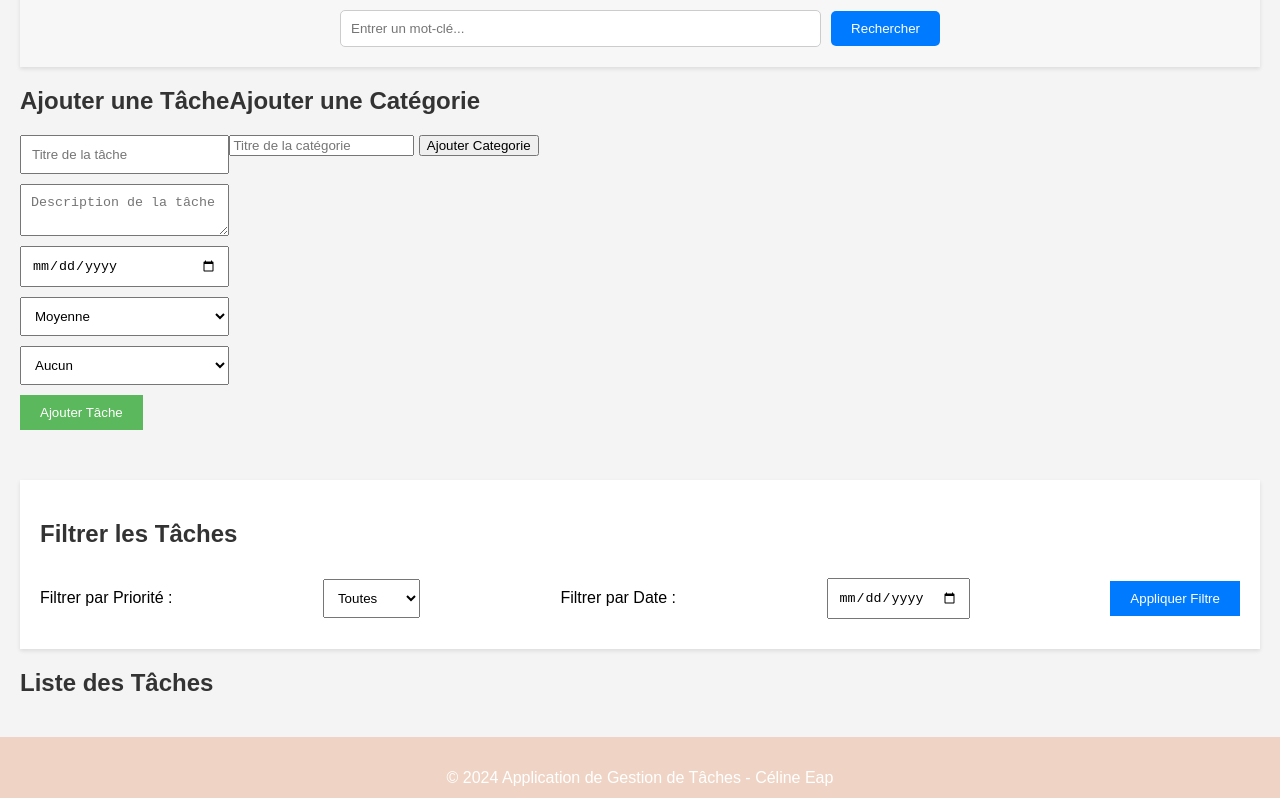
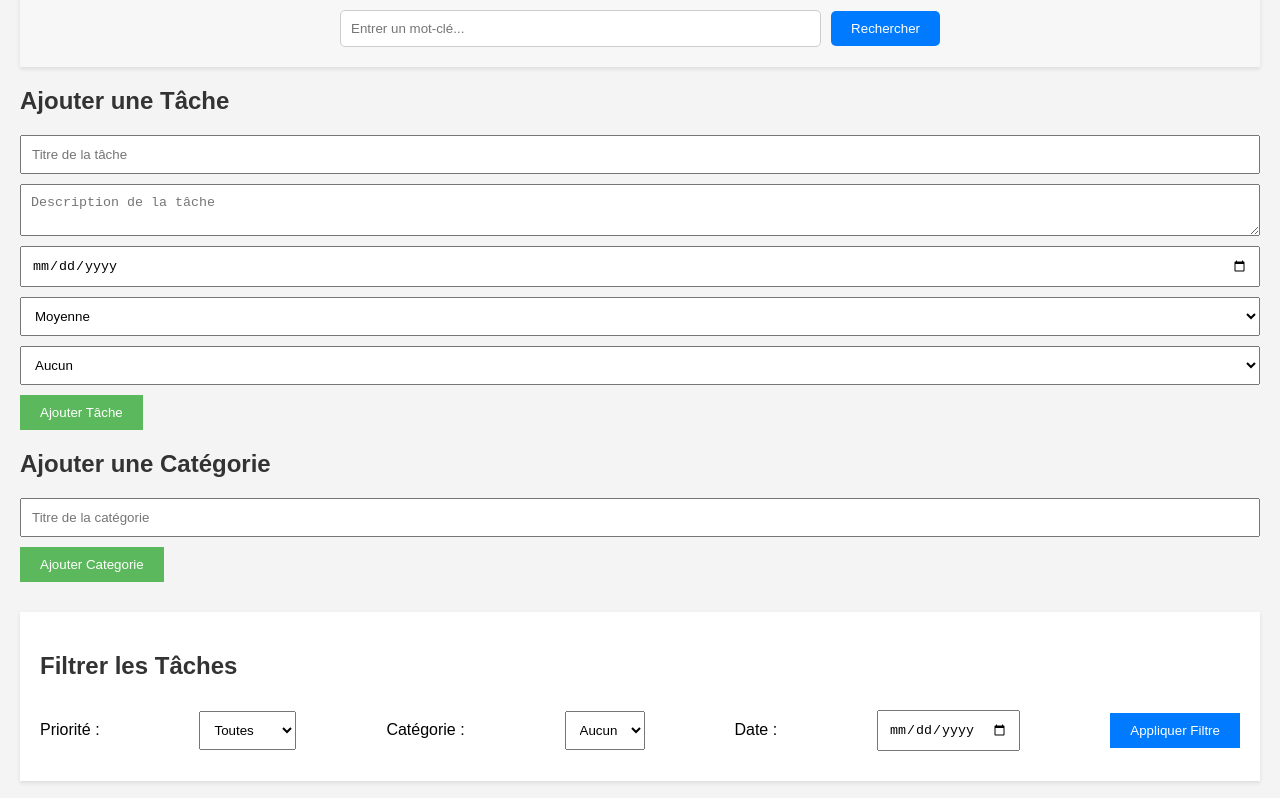
Before and after one commit to Elyn03/todo-list, a website: page index.html in a window 1280 px wide. Shown: the part 240-1038 px from the top of the page. Drawn offline with Linux system fonts and the light colour scheme.

Commit message:
:adhesive_bandage: fix filters

```diff
--- a/css/style.css
+++ b/css/style.css
@@ -27,11 +27,11 @@ h1, h2 {
 
 /* Form */
 
-#taskForm {
+#taskForm, #categoryForm {
     margin-bottom: 20px;
 }
 
-#taskForm input, #taskForm select, #taskForm textarea {
+#taskForm input, #taskForm select, #taskForm textarea, #categoryForm input {
     display: block;
     width: 100%;
     padding: 10px;
@@ -39,7 +39,7 @@ h1, h2 {
     box-sizing: border-box;
 }
 
-#taskForm button {
+#taskForm button, #categoryForm button {
     background-color: #5cb85c;
     color: white;
     padding: 10px 20px;
@@ -47,7 +47,7 @@ h1, h2 {
     cursor: pointer;
 }
 
-#taskForm button:hover {
+#taskForm button:hover, #categoryForm button:hover {
     background-color: #4cae4c;
 }
 
--- a/index.html
+++ b/index.html
@@ -19,7 +19,6 @@
                 <button type="button" id="searchButton">Rechercher</button>
             </div>
         </section>
-        <section class="create">
         <section id="task-creation">
             <h2>Ajouter une Tâche</h2>
             <form id="taskForm">
@@ -37,7 +36,6 @@
                 <button type="submit">Ajouter Tâche</button>
             </form>
         </section>
-
         <section id="category-creation">
             <h2>Ajouter une Catégorie</h2>
             <form id="categoryForm">
@@ -45,19 +43,21 @@
                 <button type="submit">Ajouter Categorie</button>
             </form>
         </section>
-        </section>
         <section id="task-filter">
             <h2>Filtrer les Tâches</h2>
             <form id="filterForm">
-                <label for="filterPriority">Filtrer par Priorité :</label>
+                <label for="filterPriority">Priorité :</label>
                 <select id="filterPriority">
                     <option value="all">Toutes</option>
                     <option value="high">Haute</option>
                     <option value="medium">Moyenne</option>
                     <option value="low">Faible</option>
                 </select>
-
-                <label for="filterDate">Filtrer par Date :</label>
+                <label for="filterCategory">Catégorie :</label>
+                <select id="filterCategory" required>
+                    <option value="none">Aucun</option>
+                </select>
+                <label for="filterDate">Date :</label>
                 <input type="date" id="filterDate">
 
                 <button type="button" id="applyFilter">Appliquer Filtre</button>
```
Also changed, not shown: models/datas.model.ts (+7 -1 lines), dist/categoryManager.js, dist/categoryManager.ts, dist/taskManager.js, dist/taskManager.ts. Lines whose indentation alone changed are shown as unchanged.
